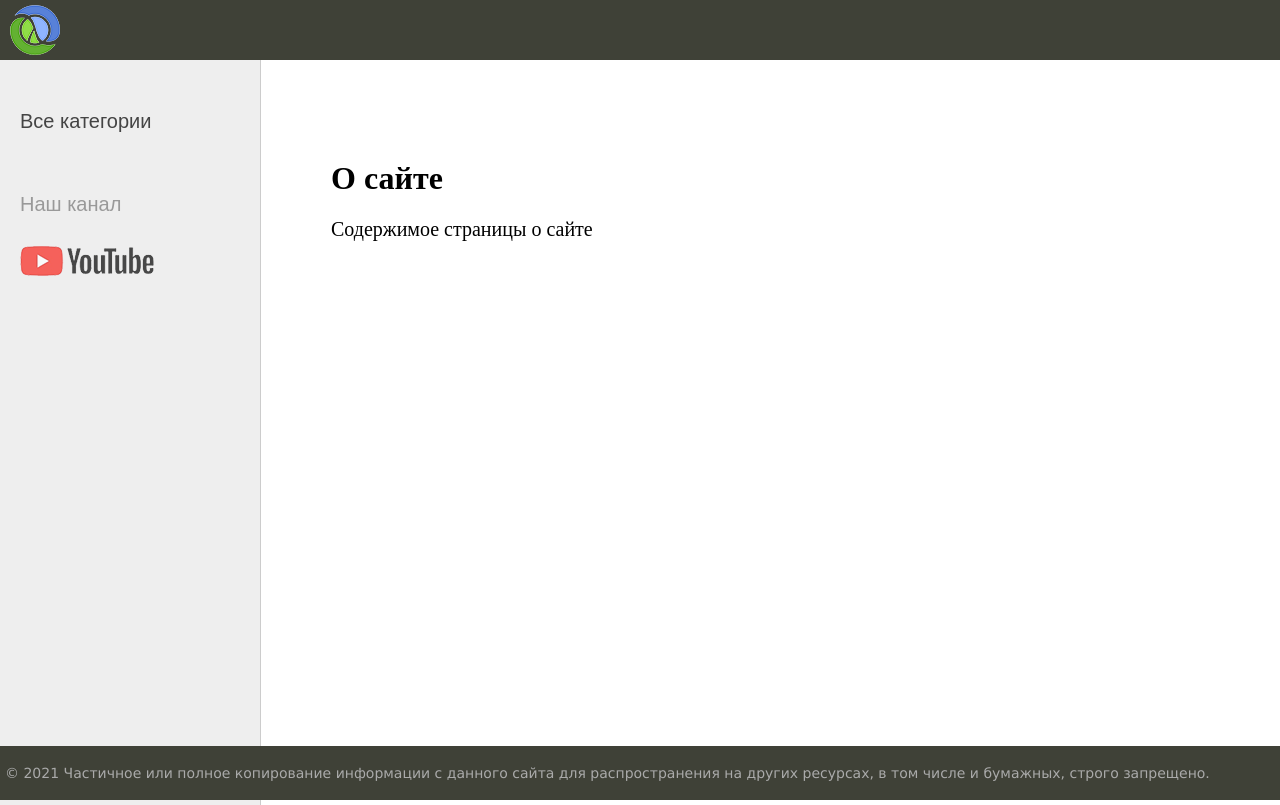
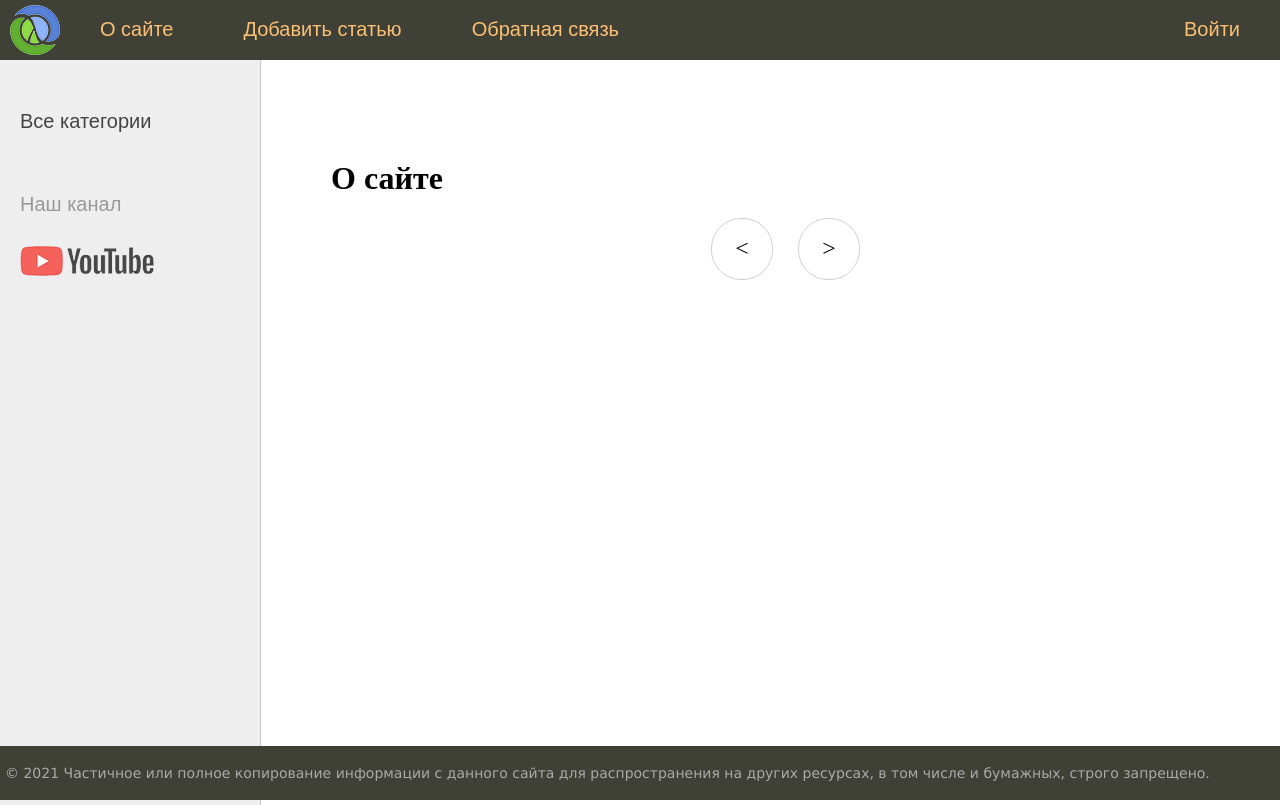
Before and after one commit to UserVanya/Django, a Django app: page /about/?page=2 in a window 1280 px wide. Shown: the top 805 px of the page. Run offline with Django 4.2, Linux system fonts and the light colour scheme; data comes from the database, SQL or seed files in the repository.

Commit message:
lesson 18 passed

```diff
--- a/starproject/women/models.py
+++ b/starproject/women/models.py
@@ -19,7 +19,7 @@
     class Meta:
         verbose_name = "Известные женщины"
         verbose_name_plural = "Известные женщины"
-        ordering = ['-time_create', 'title']
+        ordering = ['id']
 
 class Category(models.Model):
     name = models.CharField(max_length=100, db_index=True, verbose_name="Категория")
--- a/starproject/women/static/women/css/styles.css
+++ b/starproject/women/static/women/css/styles.css
@@ -390,3 +390,41 @@
     min-width: 200px;
     font-size: 16px;
 }
+
+.list-pages {
+	text-align: center;
+	margin: 0 0 20px 0;
+}
+.list-pages ul {
+	margin: 20px 0 0 0;
+	padding: 0;
+	list-style: none;
+}
+.list-pages ul li {
+	display: inline-block;
+	margin: 0 20px 0 0;
+}
+.list-pages a {
+	color: #000;
+	font-size: 24px;
+	text-decoration: none;
+}
+.list-pages .page-num, .page-num-selected {
+	display: inline-block;
+	width: 60px;
+	height: 44px;
+	padding: 16px 0 0 0;
+	border: 1px solid #d0d0d0;
+	border-radius: 30px;
+}
+.list-pages .page-num:hover {
+	box-shadow: 3px 3px 1px #d0d0d0;
+}
+.list-pages .page-num-selected {
+	border: none;
+	color: #000;
+	font-size: 20px;
+}
+.list-pages .page-num-selected:hover {
+	box-shadow: none;
+}
--- a/starproject/women/templates/women/about.html
+++ b/starproject/women/templates/women/about.html
@@ -2,5 +2,5 @@
 
 {% block content %}
 <h1>{{title}}</h1>
-<p>Содержимое страницы о сайте
+
 {% endblock %}
--- a/starproject/women/templates/women/base.html
+++ b/starproject/women/templates/women/base.html
@@ -62,9 +62,37 @@
 
 <!-- Блок контента -->
 	<div class="content-text">
-{% block content %}
-{% endblock %}
+	{% block content %}
+	{% endblock %}
+	{% if page_obj.has_other_pages %}
+	<nav class="list-pages">
+		<ul>
+			{% if page_obj.has_previous %}
+			<li class="page-num">
+				<a href="?page={{ page_obj.previous_page_number }}">&lt;</a>
+			</li>
+			{% endif %}
+			{% for p in paginator.page_range %}
+			{% if page_obj.number == p %}
+			<li class="page-num page-num-selected"> {{ p }}</li>
+			{% elif p >= page_obj.number|add:-2 and p <= page_obj.number|add:2 %}
+			<li class="page-num">
+				<a href="?page={{ p }}"> {{ p }}</a>
+			</li>
+			{% endif %}
+			{% endfor %}
+			{% if page_obj.has_next %}
+			<li class="page-num">
+				<a href="?page={{ page_obj.next_page_number }}">&gt;</a>
+			</li>
+			{% endif %}
+
+		</ul>
+	</nav>
+	{% endif %}
+
 	</div>
+
 <!-- Конец блока контента -->
 
 </td></tr></table>
--- a/starproject/women/utils.py
+++ b/starproject/women/utils.py
@@ -6,6 +6,7 @@
             {"title":"Войти", "url_name":"login"}]
 
 class DataMixin:
+    paginate_by = 3
     def get_user_context(self, **kwargs):
         context = kwargs
         cats = Category.objects.annotate(Count('women'))
--- a/starproject/women/views.py
+++ b/starproject/women/views.py
@@ -9,7 +9,12 @@
 from django.views.generic import ListView, DetailView, CreateView
 from django.contrib.auth.mixins import LoginRequiredMixin
 from .utils import *
+from django.core.paginator import Paginator
 # Create your views here.
+menu = [{"title":"О сайте", "url_name":"about"},
+            {"title":"Добавить статью", "url_name":"add_page"},
+            {"title":"Обратная связь", "url_name":"contact"},
+            {"title":"Войти", "url_name":"login"}]
 
 class WomenHome(DataMixin, ListView):
     model = Women
@@ -25,7 +30,12 @@
         return Women.objects.filter(is_published=True)
 
 def about(request):
-    return render(request, 'women/about.html', {'title': 'О сайте'})
+    contact_list = Women.objects.all()
+    paginator = Paginator(contact_list, 3)
+    page_number = request.GET.get('page')
+    page_obj = paginator.get_page(page_number)
+    return render(request, 'women/about.html', {'page_obj': page_obj, 'title': 'О сайте',
+                                                'menu': menu})
 
 def contact(request):
     return HttpResponse("Обратная связь")
```
